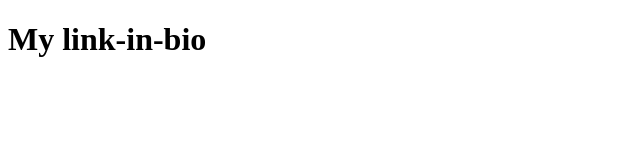
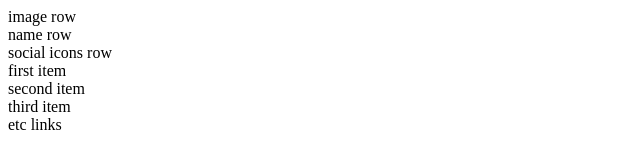
Before and after one commit to klever12/link-in-bio, a plain HTML site: page index.html in a window 1280 px wide. Shown: the whole page, without its empty margins (0-640 px from the left). Drawn offline with Linux system fonts and the light colour scheme.

Commit message:
added html structure

```diff
--- a/index.html
+++ b/index.html
@@ -3,10 +3,50 @@
   <head>
     <meta charset="UTF-8">
     <title>link-in-bio</title>
+    <style>
+      /*
+      * {
+        border: 1px red solid;
+      } */
+    </style>
   </head>
 
   <body>
-    <h1> My link-in-bio </h1>
+    <div class="main-container">
+
+      <div class="image-row">
+        image row
+      </div>
+
+      <div class="name-row">
+        name row
+      </div>
+
+      <div class="social-icons-row">
+        social icons row
+      </div>
+
+      <div class="links-row">
+
+        <div class="links-item">
+          first item
+        </div>
+
+        <div class="links-item">
+          second item
+        </div>
+
+        <div class="links-item">
+          third item
+        </div>
+
+        <div class="links-item">
+          etc links
+        </div>
+
+      </div>
+
+    </div>
   </body>
 
 </html>
```
